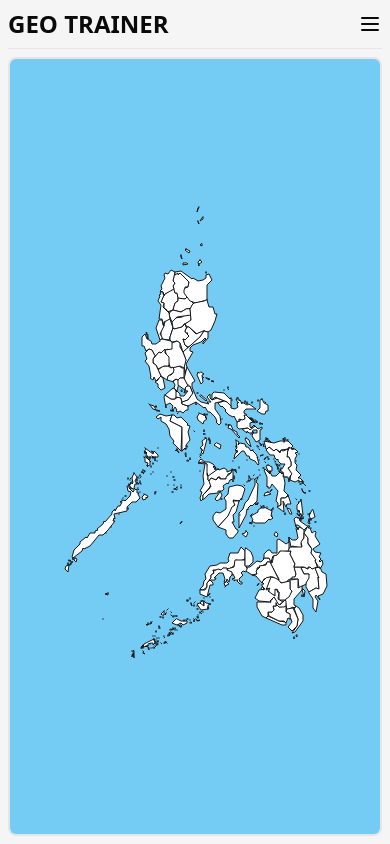
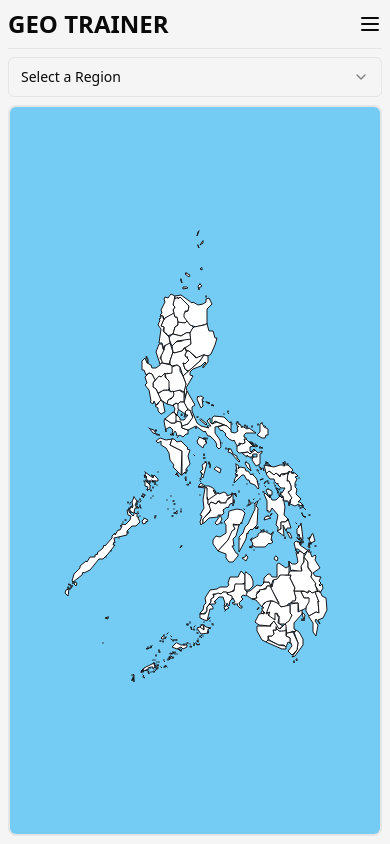
Before and after one commit to Sanjero20/geo-trainer, a Next.js app: page /learn in a window 390 px wide. Built offline with nearby package versions, Linux system fonts and the light colour scheme.

Commit message:
feat: select box for region list

```diff
--- a/src/app/learn/page.tsx
+++ b/src/app/learn/page.tsx
@@ -4,6 +4,7 @@ import RegionList from "./region-list";
 import { Separator } from "@/components/ui/separator";
 import { Card } from "@/components/ui/card";
 import InteractiveMapLoader from "@/components/interactive-map/loader";
+import SelectRegion from "./select-region";
 
 const PhilippinesMap = dynamic(() => import("./learn-map"), {
   loading: () => <InteractiveMapLoader />,
@@ -12,12 +13,17 @@ const PhilippinesMap = dynamic(() => import("./learn-map"), {
 
 function LearnPage() {
   return (
-    <div className="flex h-full w-full justify-between gap-4">
+    <div className="flex h-full w-full flex-col justify-between gap-2 sm:flex-row sm:gap-4">
+      {/* sidebar */}
       <Card className="hidden h-full w-1/3 border-2 sm:block">
         <h1 className="p-2 text-2xl font-bold">Region List</h1>
         <Separator />
         <RegionList />
       </Card>
+
+      <div className="sm:hidden">
+        <SelectRegion />
+      </div>
 
       <div className="relative h-full w-full overflow-hidden rounded-lg border-2">
         <PhilippinesMap />
--- /dev/null
+++ b/src/app/learn/select-region.tsx
@@ -0,0 +1,50 @@
+"use client";
+import { useMemo } from "react";
+import {
+  Select,
+  SelectContent,
+  SelectItem,
+  SelectTrigger,
+  SelectValue,
+} from "@/components/ui/select";
+import useRegion from "@/stores/region";
+import { REGIONS } from "@/data/regions";
+import { regionFormatter } from "@/lib/regionFormatter";
+
+function SelectRegion() {
+  const { selectedRegion, setSelectedRegion } = useRegion();
+
+  const regions = useMemo(
+    () => REGIONS.map((region) => regionFormatter(region)),
+    [],
+  );
+
+  const handleSelect = (value: string) => {
+    if (value === "none") {
+      setSelectedRegion(null);
+      return;
+    }
+
+    setSelectedRegion(value);
+  };
+
+  return (
+    <Select value={selectedRegion || ""} onValueChange={handleSelect}>
+      <SelectTrigger className="w-full">
+        <SelectValue placeholder="Select a Region" />
+      </SelectTrigger>
+
+      <SelectContent className="z-[999] w-fit">
+        {selectedRegion && <SelectItem value="none">None</SelectItem>}
+
+        {regions.map((region, index) => (
+          <SelectItem key={index} value={region.name}>
+            {region.name}
+          </SelectItem>
+        ))}
+      </SelectContent>
+    </Select>
+  );
+}
+
+export default SelectRegion;
```
